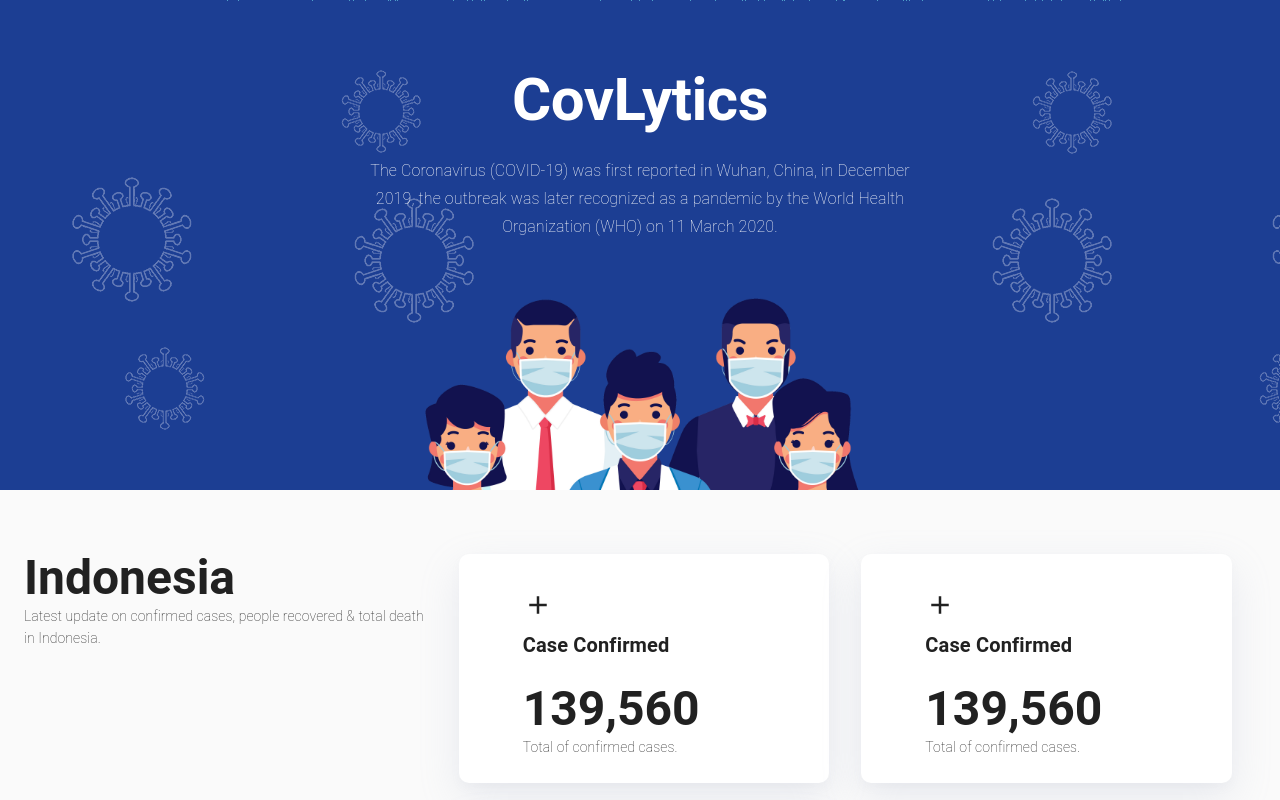
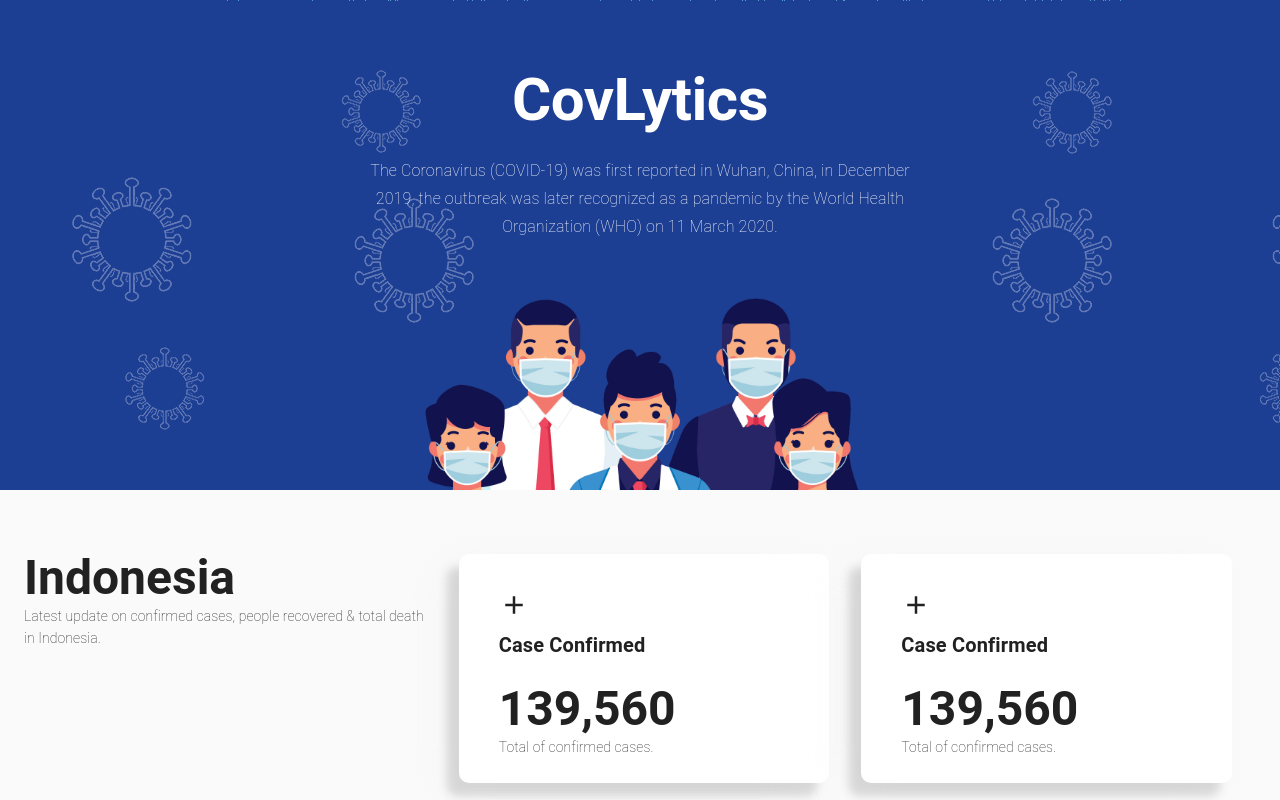
Before and after one commit to Makassar-Developer-Society/belajar-react, a React (Create React App) app: page / in a window 1280 px wide. Shown: the top 800 px of the page. Built offline with nearby package versions, Linux system fonts and the light colour scheme.

Commit message:
fix: title and card shadow

```diff
--- a/public/index.html
+++ b/public/index.html
@@ -1,14 +1,12 @@
 <!DOCTYPE html>
 <html lang="en">
+
 <head>
   <meta charset="utf-8" />
   <link rel="icon" href="%PUBLIC_URL%/favicon.ico" />
   <meta name="viewport" content="width=device-width, initial-scale=1" />
   <meta name="theme-color" content="#000000" />
-    <meta
-      name="description"
-      content="Web site created using create-react-app"
-    />
+  <meta name="description" content="Web site created using create-react-app" />
   <link rel="apple-touch-icon" href="%PUBLIC_URL%/logo192.png" />
   <!--
       manifest.json provides metadata used when your web app is installed on a
@@ -24,8 +22,9 @@
       work correctly both with client-side routing and a non-root public URL.
       Learn how to configure a non-root public URL by running `npm run build`.
     -->
-    <title>React App</title>
+  <title>CovLytics | Covid19 Analytics</title>
 </head>
+
 <body>
   <noscript>You need to enable JavaScript to run this app.</noscript>
   <div id="root"></div>
@@ -40,4 +39,5 @@
       To create a production bundle, use `npm run build` or `yarn build`.
     -->
 </body>
+
 </html>
--- a/src/components/Card.jsx
+++ b/src/components/Card.jsx
@@ -17,11 +17,11 @@ const useStyles = makeStyles((theme) => ({
         display: 'flex',
         maxWidth: '380px',
         flexDirection: 'column',
-        boxShadow: '0 5px 10px rgba(154,160,185,.05), 0 15px 40px rgba(166,173,201,.2)',
+        boxShadow: '-12px 13px 10px rgb(51 51 51 / 17%), -17px 7px 40px rgb(232 232 232 / 23%)',
         borderRadius: 10
     },
     cardContent: {
-        paddingLeft: theme.spacing(8),
+        paddingLeft: theme.spacing(5),
         flexGrow: 1,
     },
     textTitle: {
```
Lines whose indentation alone changed are shown as unchanged.
